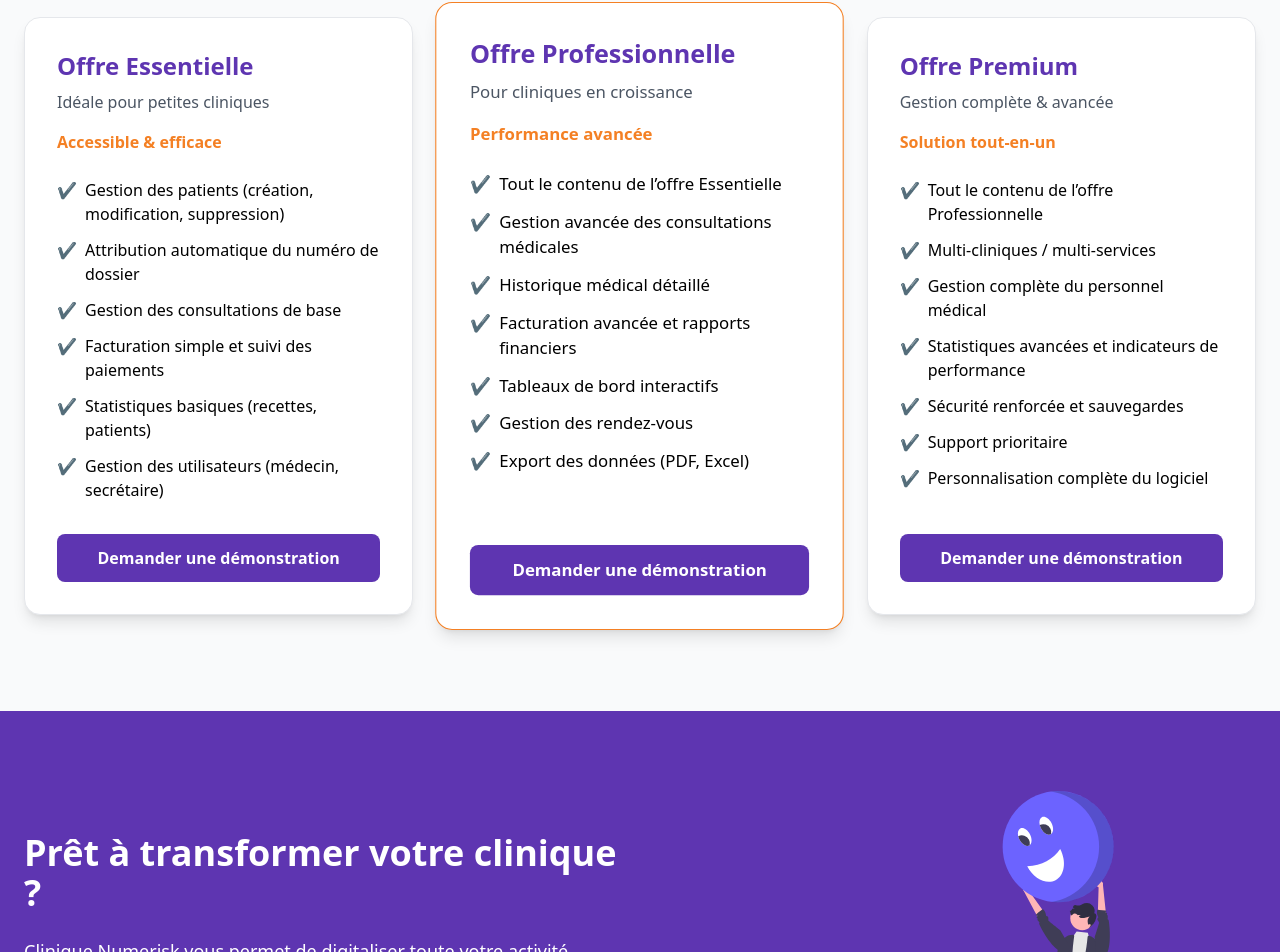
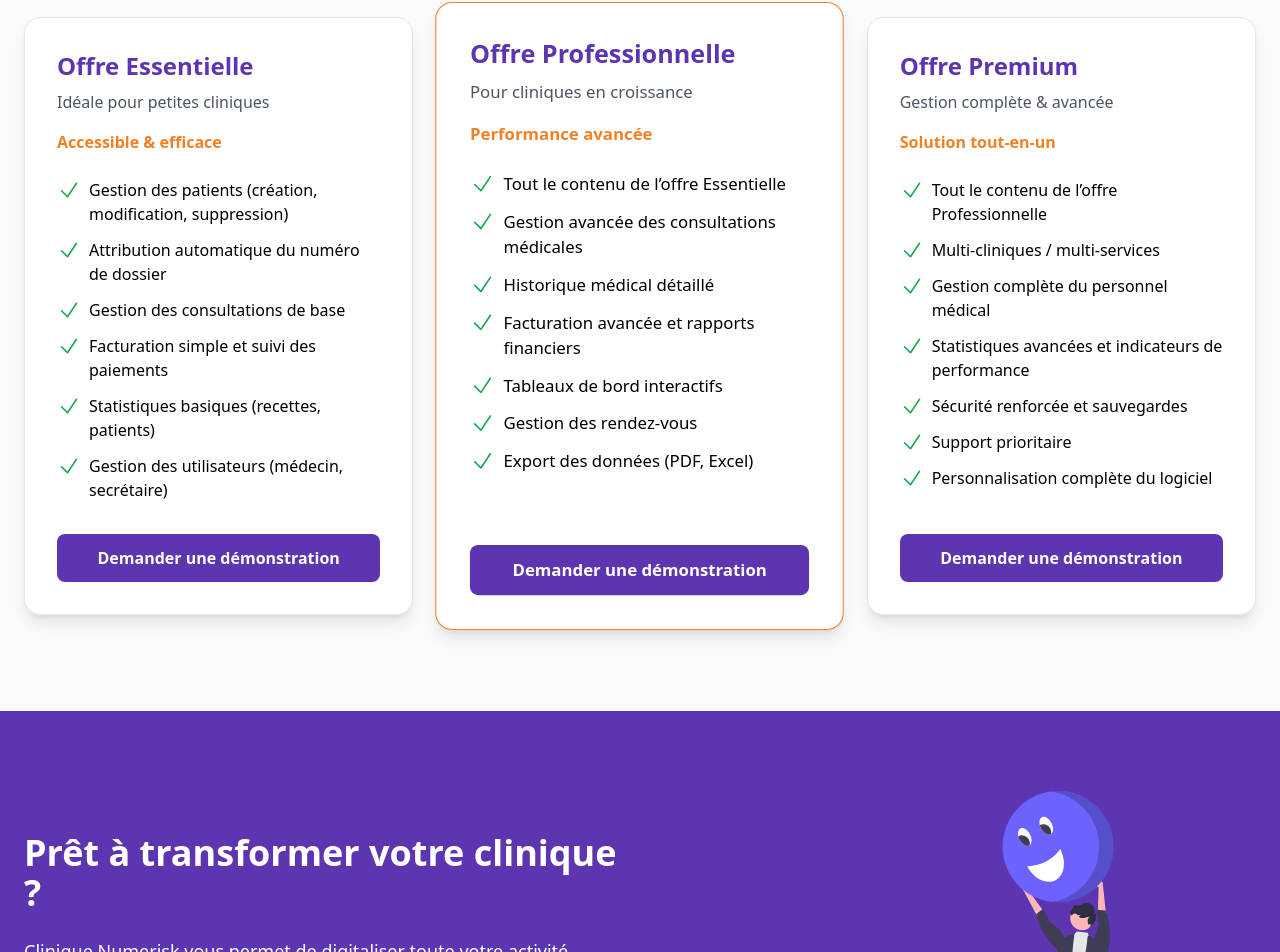
Before and after one commit to Loic-Emmanuel/clinique-numerisk-vitrine, a Vue app: page /offres in a window 1280 px wide. Shown: the part 901-1853 px from the top of the page. Built offline with nearby package versions, Linux system fonts and the light colour scheme.

Commit message:
Ajout d'icon

```diff
--- a/src/components/OfferCard.vue
+++ b/src/components/OfferCard.vue
@@ -13,7 +13,7 @@
 
         <ul class="space-y-3 flex-1">
             <li v-for="(feature, index) in features" :key="index" class="flex gap-2">
-                <span class="text-green-600 font-bold">✔</span>
+                <CheckIcon class="h-6 w-6 text-green-600 flex-shrink-0" />
                 <span>{{ feature }}</span>
             </li>
         </ul>
@@ -26,6 +26,7 @@
 </template>
 
 <script setup>
+import { CheckIcon } from '@heroicons/vue/24/solid'
 defineProps({
     title: String,
     subtitle: String,
```
